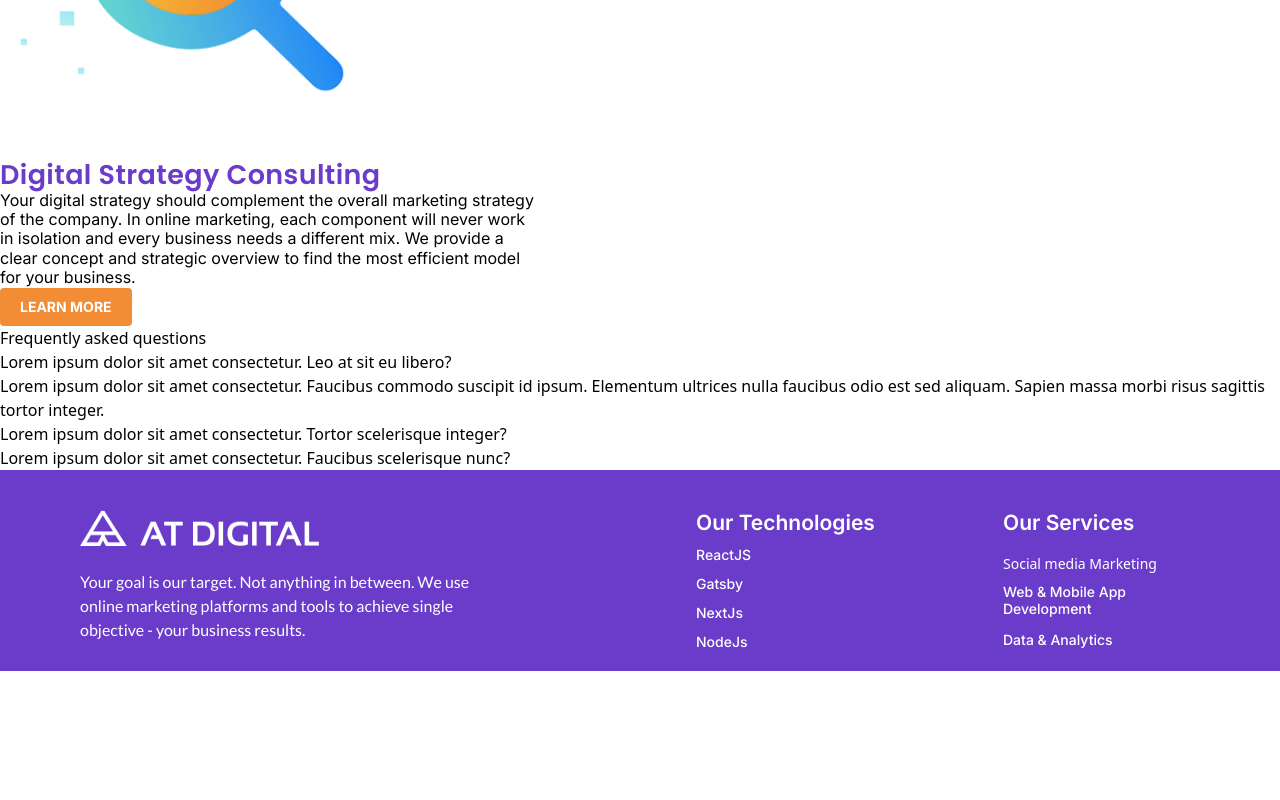
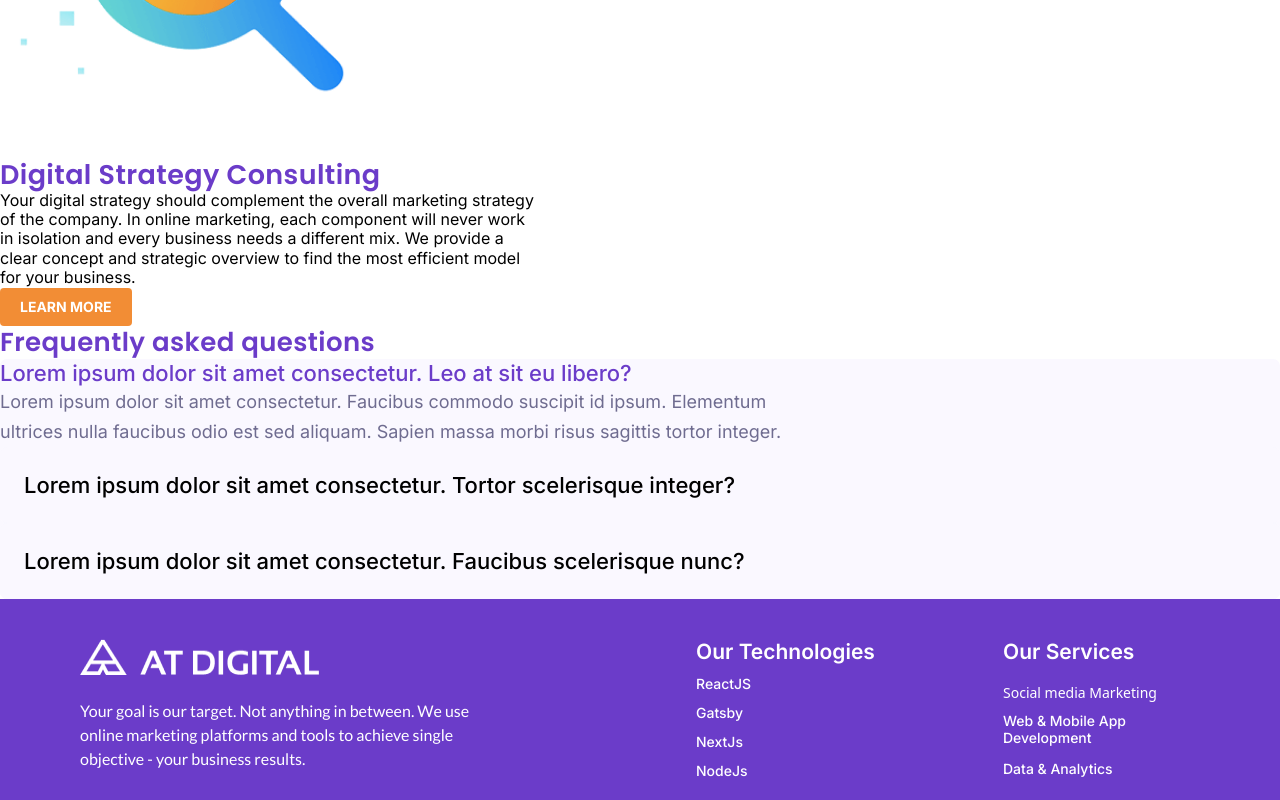
Before and after one commit to ButhmiK/at-digital-frontend-development, a React (Create React App) app: page / in a window 1280 px wide. Shown: the part 1531-2331 px from the top of the page. Before the commit the page ends 2202 px from the top, so only its background shows below. Built offline with nearby package versions, Linux system fonts and the light colour scheme.

Commit message:
faq and new jsx file added

```diff
--- /dev/null
+++ b/src/pages/hamburgerMenu.jsx
@@ -0,0 +1,7 @@
+import React from 'react'
+
+export default function hamburgerMenu() {
+  return (
+    <div></div>
+  )
+}
--- a/src/pages/main.jsx
+++ b/src/pages/main.jsx
@@ -41,43 +41,58 @@ function main() {
         </div>
       </div>
       <div>
-        <img className ="w-[414px] h-[416px] "src={img1} alt="img1" />
+        <img className="w-[414px] h-[416px] " src={img1} alt="img1" />
         <div className="w-[Fixed 542px] h-[Hug 187px] gap-[20px]">
-        <h3 className="w-[507px] h-[33px] font-semibold text-primaryPurple font-poppins leading-lh4 text-[27px] tracking-[0.4px]">Digital Strategy Consulting</h3>
+          <h3 className="w-[507px] h-[33px] font-semibold text-primaryPurple font-poppins leading-lh4 text-[27px] tracking-[0.4px]">
+            Digital Strategy Consulting
+          </h3>
           <p className="w-[542px] h-[76px]font-normal font-inter text-[16px] leading-lh5 text-black">
-          Your digital strategy should complement the overall marketing strategy
-          of the company. In online marketing, each component will never work in
-          isolation and every business needs a different mix. We provide a clear
-          concept and strategic overview to find the most efficient model for
-          your business.
+            Your digital strategy should complement the overall marketing
+            strategy of the company. In online marketing, each component will
+            never work in isolation and every business needs a different mix. We
+            provide a clear concept and strategic overview to find the most
+            efficient model for your business.
           </p>
           <button className=" w-[Hug 129px] h-[Hug 38px] rounded gap-8 p-12 pr-20 pb-12 pl-20 uppercase bg-orange text-white  font-inter font-bold text-[14px] leading-[14px] tracking-[-2%]">
             LEARN MORE
           </button>
         </div>
       </div>
-      <div>
-        <h3>Frequently asked questions</h3>
+      <div className="w-[Hug 846px] h-[Hug 392px] gap-28">
+        <h3 className="w-[389px] h-[33px] font-poppins font-semibold  text-primaryPurple text-[26px] leading-lh4 tracking-[0.4px] ">
+          Frequently asked questions
+        </h3>
+      </div>
+      <div className="w-[hug 846px] h-[hug 331px] top-[1847px] left -[297px] gap-[15px]">
+      <div className="w-[fixed 846px] h-[hug 149px] rounded-[7px] gap-13p-24px bg-whitepup">
+        <div className="w-[fill 798px] h-[hug 28px] gap-[40px] ">
+          <h4 className="font-medium font-inter text-primaryPurple text-[22px] leading-lh6">
+            Lorem ipsum dolor sit amet consectetur. Leo at sit eu libero?
+          </h4>
         </div>
         <div>
-        <div>
-          <h4>Lorem ipsum dolor sit amet consectetur. Leo at sit eu libero?</h4>
-        </div>
-
-        <div>
-          <p>
+          <p className="w-[798px] h-[60px] font-inter  text-darkp front-normal text-[18px] leading-lh7">
             Lorem ipsum dolor sit amet consectetur. Faucibus commodo suscipit id
             ipsum. Elementum ultrices nulla faucibus odio est sed aliquam.
             Sapien massa morbi risus sagittis tortor integer.
           </p>
         </div>
-        <h4>
-          Lorem ipsum dolor sit amet consectetur. Tortor scelerisque integer?
+        <div className="w-[fixed 846px] h-[hug 76px] rounded-[7px] gap-[13px] p-[24px] bg-whitepup">
+          <div className="w-[fill 798px] h-[hug 28px] gap-[40px]">
+            <h4 className="w-[fill 744px] h-[hug 28px] font-inter font-medium text-[22px] gap-[40px0] leading-lh6 text-black">
+              Lorem ipsum dolor sit amet consectetur. Tortor scelerisque
+              integer?
             </h4>
-        <h4>
-          {" "}
+          </div>
+        </div>
+        <div className="w-[fixed 846px] h-[hug 76px] rounded-[7px] gap-[13px] p-[24px] bg-whitepup">
+          <div className="w-[fill 798px] h-[hug 28px] gap-[40px]">
+            <h4 className="w-[fill 744px] h-[hug 28px] font-inter font-medium text-[22px] gap-[40px0] leading-lh6 text-black">
               Lorem ipsum dolor sit amet consectetur. Faucibus scelerisque nunc?
             </h4>
+          </div>
+          </div>
+        </div>
       </div>
     </div>
   );
--- a/tailwind.config.js
+++ b/tailwind.config.js
@@ -25,6 +25,9 @@ module.exports = {
         orange: "#F28D35",
         blue: "#1CBDDD",
         green: "#4DCA79",
+        whitepup: "#FAF8FF",
+        darkp: "#6F6C90",
+
       },
       fontFamily: {
         inter: ["Inter"],
@@ -48,6 +51,7 @@ module.exports = {
         8:"8px",
         28: "28px",
         12: "12px",
+        13:"13px",
         20: "20px",
         128: "128px",
       },
@@ -59,7 +63,9 @@ module.exports = {
         lh2: "16.94px",
         lh3: "48px",
         lh4: "33px",
-        lh5: "19.36px"
+        lh5: "19.36px",
+        lh6: "28px",
+        lh7: "30px",
       },
     },
   },
```
Also changed, not shown: src/index.css (line endings or trailing spaces). Lines whose indentation alone changed are shown as unchanged.
